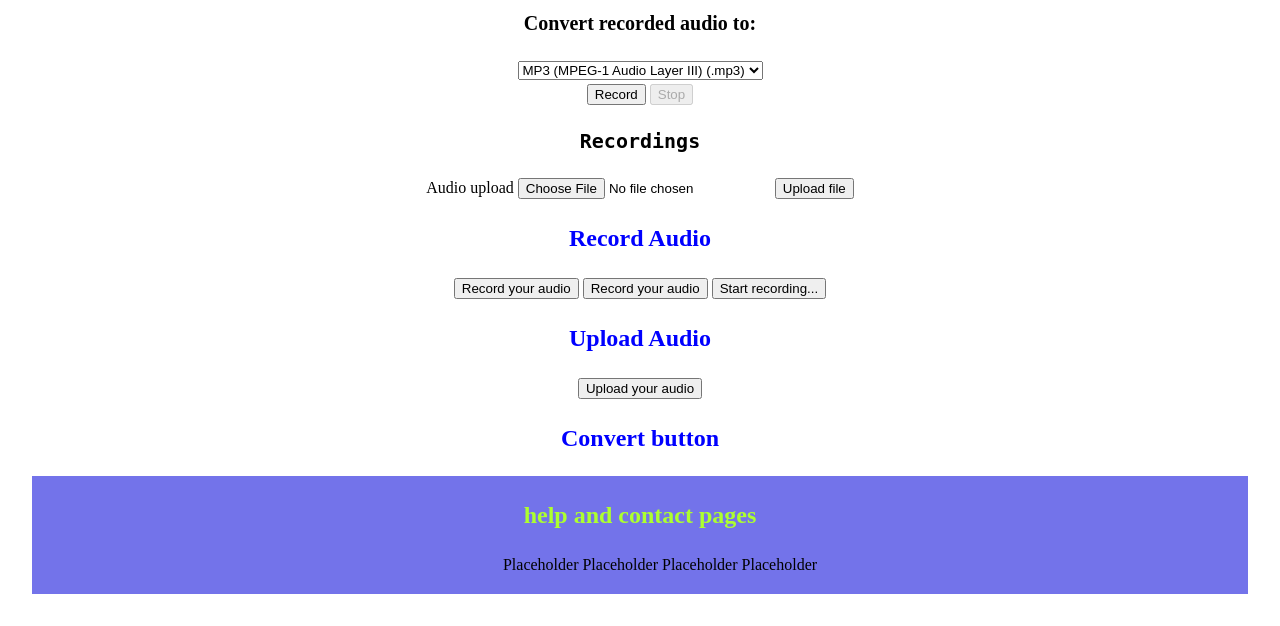
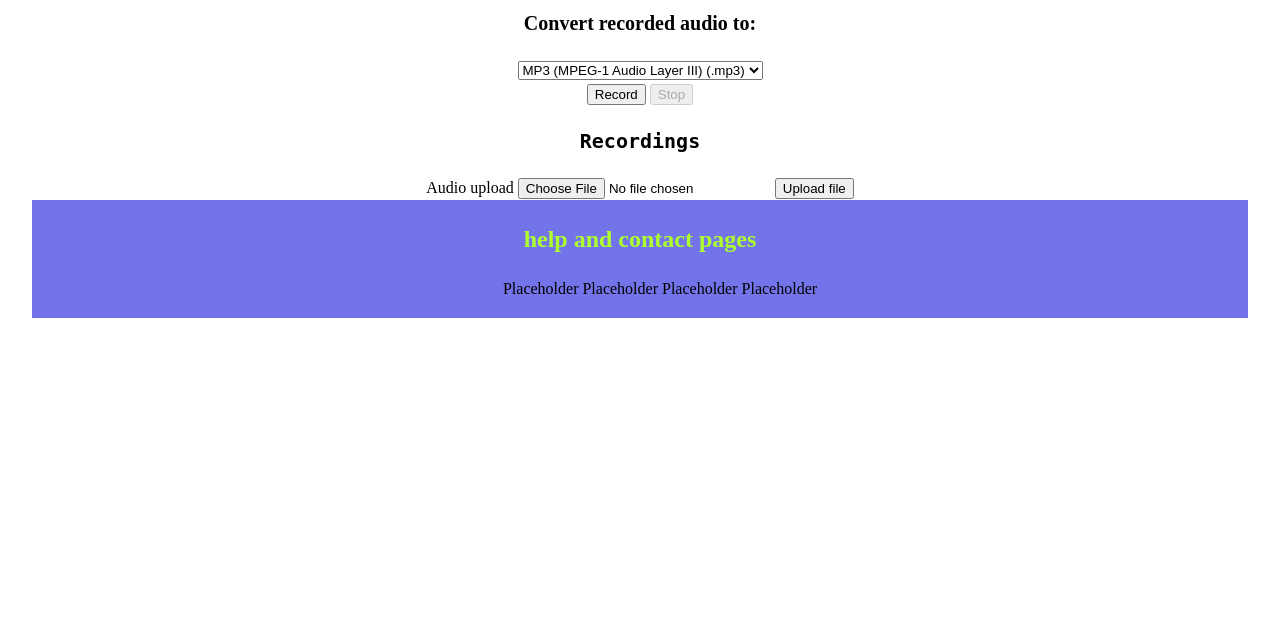
Before and after one commit to sltou/TOHack2022, a Flask app: page / in a window 1280 px wide. Shown: the part 233-859 px from the top of the page. After the commit the page ends 551 px from the top, so only its background shows below. Run offline with Flask 2, Linux system fonts and the light colour scheme.

Commit message:
comment out unused buttons in index.html

```diff
--- a/templates/index.html
+++ b/templates/index.html
@@ -46,19 +46,20 @@
 	<script src="{{ url_for('static', filename='js/WebAudioRecorder.min.js') }}"></script>
 	<script src="{{ url_for('static', filename='js/app.js') }}"></script>
 
-
+	<!--
 	<h2>Record Audio</h2>
 	<button id="record" type="button" onclick="startRecording()">Record your audio</button>
 	<button id="end_record" type="button" onclick="stopRecording()">Record your audio</button>
 
-	<!-- <script src="{{ url_for('static', filename='js/index.js') }}"></script> -->
-	 <button id="action" onclick="handleAction()">Start recording...</button>
+	<script src="{{ url_for('static', filename='js/index.js') }}"></script>
+	<button id="action" onclick="handleAction()">Start recording...</button>
 
-		<h2>Upload Audio</h2>
-		<button type="button" onclick="uploadAudio()">Upload your audio</button>
-		<h2>Convert button</h2>
+	<h2>Upload Audio</h2>
+	<button type="button" onclick="uploadAudio()">Upload your audio</button>
+	<h2>Convert button</h2>
+		 -->
 
-	</body>
+</body>
 	<footer>
 		<h2>help and contact pages</h2>
 		<ul>
```
